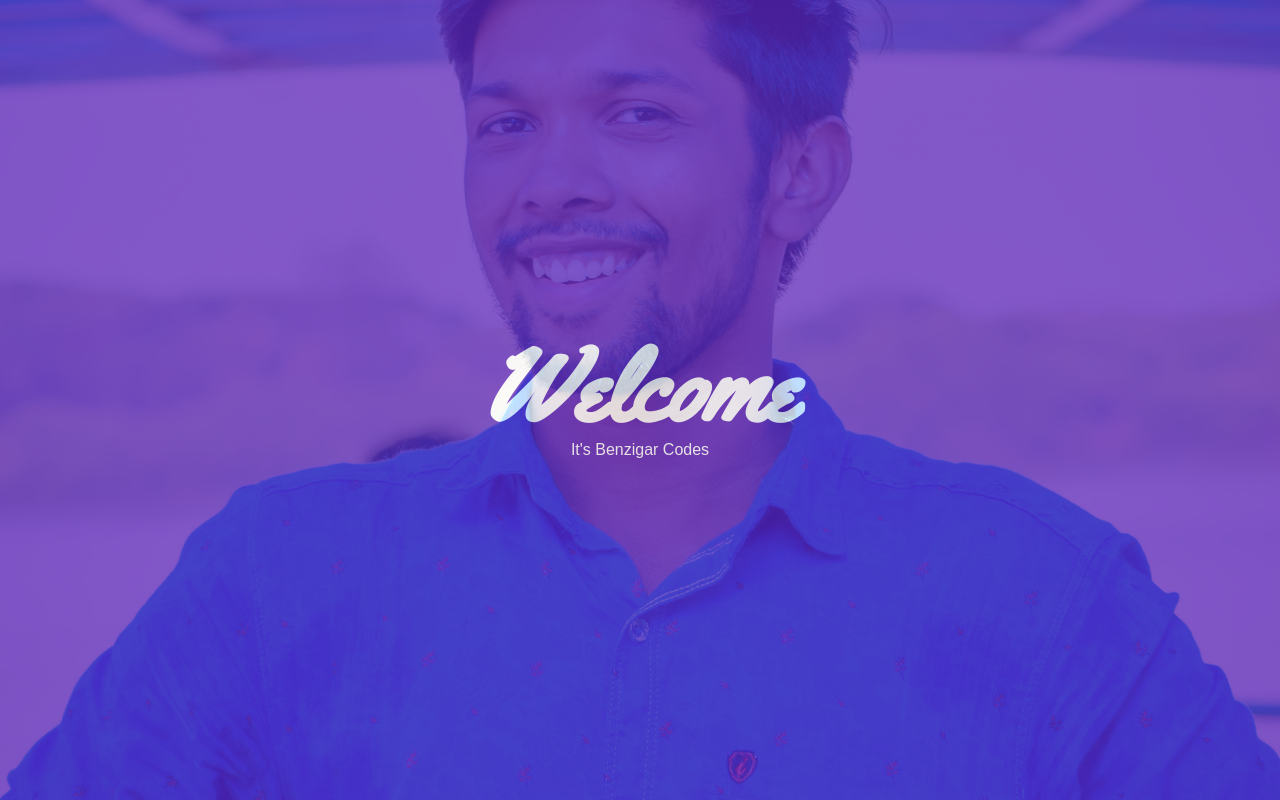
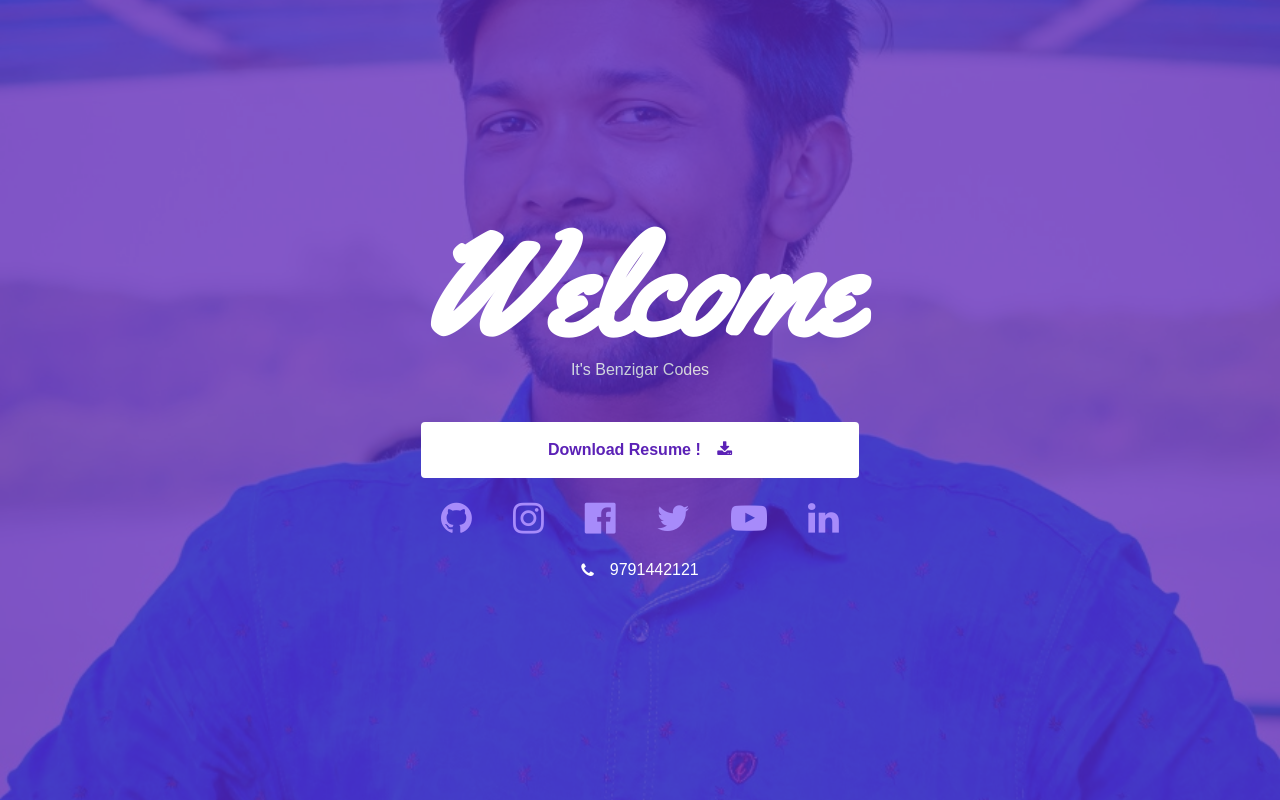
Before and after one commit to benzigar-codes/portfolio, a plain HTML site: page index.html in a window 1280 px wide. Drawn offline with nearby package versions, Linux system fonts and the light colour scheme.

Commit message:
Added more features :)

```diff
--- a/index.html
+++ b/index.html
@@ -6,6 +6,7 @@
     <meta name="viewport" content="width=device-width, initial-scale=1, shrink-to-fit=no">
 	<link href="https://unpkg.com/tailwindcss@^1.0/dist/tailwind.min.css" rel="stylesheet">
 	<link href="https://fonts.googleapis.com/css2?family=Anton&family=Quicksand:wght@517&family=Raleway&family=Yellowtail&display=swap" rel="stylesheet">
+	<link rel="stylesheet" href="https://stackpath.bootstrapcdn.com/font-awesome/4.7.0/css/font-awesome.min.css">
 	<style>
 		.raleway{
 			font-family: 'raleway',sans-serif;
@@ -15,7 +16,7 @@
 		}
 		.yellowtail{
 			font-family: 'yellowtail',sans-serif;
-			font-size: 100px;
+			font-size: 140px;
 		}
 		.sand{
 			font-family: 'Quicksand',sans-serif;
@@ -24,11 +25,42 @@
     <title>Benzigar Codes</title>
   </head>
   <body class="bg-purple-800 h-screen">
-  	<img class="absolute h-full w-full object-cover opacity-25" src="images/image.jpg" alt="Image">
+  	<img class="absolute h-full w-full object-cover opacity-25" src="images/img.jpg" alt="Image">
  	<div class="h-screen flex justify-center items-center">
  		<div>
- 			<h1 class="text-5xl font-bold text-white yellowtail m-0">Welcome</h1>
+ 			<h1 class="relative z-10 text-5xl font-bold text-white yellowtail m-0">Welcome</h1>
  			<p class="text-center text-white sand">It's Benzigar Codes</p>
+ 			<a href="resume/resume.pdf">
+ 				<p class="mt-10 text-center p-4 bg-white text-purple-800 sand font-bold relative rounded z-10 hover:bg-purple-800 hover:text-white cursor-pointer transition duration-500">
+ 				Download Resume ! <i class="fa ml-3  fa-download"></i>
+ 			</p>
+ 			</a>
+ 			<div class="flex justify-between items-center p-5 text-purple-400 text-4xl relative z-10">
+ 				<a href="https://github.com/benzigar-codes/" class="m-0 p-0">
+ 					<i class="fa fa-github hover:text-white"></i>
+ 				</a>
+ 				<a href="https://www.instagram.com/benzigar.codes/" class="m-0 p-0">
+ 					<i class="fa fa-instagram hover:text-white"></i>
+ 				</a>
+ 				<a href="https://www.facebook.com/benzigar.codes" class="m-0 p-0">
+ 					<i class="fa fa-facebook-official hover:text-white"></i>
+ 				</a>
+ 				<a href="https://www.twitter.com/benzigar_codes" class="m-0 p-0">
+ 					<i class="fa fa-twitter hover:text-white"></i>
+ 				</a>
+ 				<a href="https://www.youtube.com/betananban" class="m-0 p-0">
+ 					<i class="fa fa-youtube-play hover:text-white"></i>
+ 				</a>
+ 				<a href="https://www.linkedin.com/in/benzigar-codes-3aa1571aa/" class="m-0 p-0">
+ 					<i class="fa fa-linkedin hover:text-white"></i>
+ 				</a>
+ 			</div>
+ 			<div class="flex justify-center cursor-pointer">
+ 				<div class="flex text-white items-center relative z-10 sand">
+	 				<i class="fa fa-phone mr-4"></i>
+					<p>9791442121</p>
+	 			</div>
+ 			</div>
  		</div>
  	</div>
   </body>
```
Also changed, not shown: images/image.jpg (deleted), images/img.jpg (added), 1 other file.
